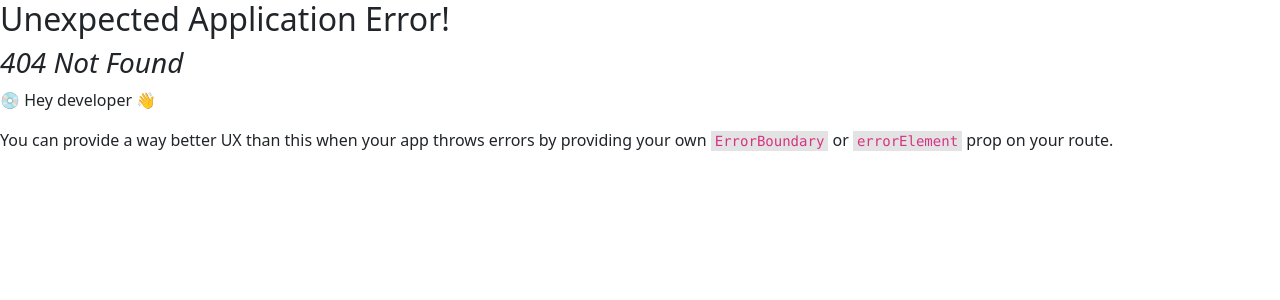
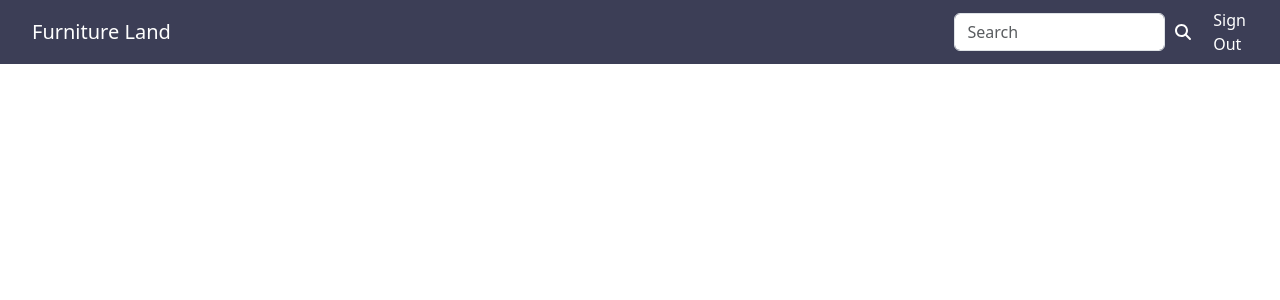
Before and after one commit to rsahilt/furnitureland, a React (Vite) app in the folder furnitureland/: page /admin in a window 1280 px wide. Before the commit this address had no page. Shown: the top 300 px of the page. Built offline with nearby package versions, Linux system fonts and the light colour scheme; a web font is replaced by a local one.

Commit message:
header for admin dashboard

```diff
--- a/furnitureland/src/main.jsx
+++ b/furnitureland/src/main.jsx
@@ -6,6 +6,7 @@ import About from './pages/AboutPage.jsx'
 import Showroom from './pages/Showroom.jsx'
 import Contact from './pages/ContactPage.jsx'
 import Product from './pages/ProductPage.jsx'
+import Dashboard from './pages/Admin/Dashboard.jsx'
 
 import {
   createBrowserRouter,
@@ -33,6 +34,10 @@ const router = createBrowserRouter([
     path: "/products",
     element: <Product />,
   },
+  {
+    path: "/admin",
+    element: <Dashboard />,
+  },
 
 ]);
 
--- /dev/null
+++ b/furnitureland/src/pages/Admin/Dashboard.css
@@ -0,0 +1,14 @@
+.searchbuttonhome{
+    border: none;
+    padding-left: 2px;
+    color: white !important;
+    background-color: transparent;
+}
+
+.searchbuttonhome:hover,
+.searchbuttonhome:active,
+.searchbuttonhome:focus
+{
+    background-color: transparent !important;
+    color: white !important;
+}
--- /dev/null
+++ b/furnitureland/src/pages/Admin/Dashboard.jsx
@@ -0,0 +1,42 @@
+import './Dashboard.css'
+import 'bootstrap/dist/css/bootstrap.min.css';
+import Button from 'react-bootstrap/Button';
+import Container from 'react-bootstrap/Container';
+import Form from 'react-bootstrap/Form';
+import Nav from 'react-bootstrap/Nav';
+import Navbar from 'react-bootstrap/Navbar';
+import NavDropdown from 'react-bootstrap/NavDropdown';
+import { FontAwesomeIcon } from '@fortawesome/react-fontawesome'
+import {faMagnifyingGlass} from '@fortawesome/free-solid-svg-icons'
+import { Link } from 'react-router-dom'
+
+
+
+const dashboard = () => {
+  return (
+        <div>
+            <Navbar expand="lg" style={{backgroundColor:'#3c3e56'}}>
+                <Container fluid>
+                    <Navbar.Brand href="#" style={{color:'#fff', paddingLeft:'20px'}}>Furniture Land</Navbar.Brand>
+                    <Navbar.Toggle aria-controls="navbarScroll" />
+                    <Navbar.Collapse id="navbarScroll">
+                        <Form className="d-flex" style={{marginLeft:'71%'}}>
+                            <Form.Control
+                            type="search"
+                            placeholder="Search"
+                            className="me-2"
+                            aria-label="Search"
+                            />
+                            <Button className='searchbuttonhome' type="submit">
+                                <FontAwesomeIcon icon={faMagnifyingGlass} />
+                            </Button>
+                        </Form>
+                        <Link to="#" style={{marginLeft:'10px', color:'white', textDecoration:'none'}}>Sign Out</Link>
+                    </Navbar.Collapse>
+                </Container>
+            </Navbar>
+        </div>
+  )
+}
+
+export default dashboard
--- a/furnitureland/src/pages/ProductPage.jsx
+++ b/furnitureland/src/pages/ProductPage.jsx
@@ -73,7 +73,7 @@ const Product = () => {
           {products
             .filter(product => !selectedCategory || (selectedCategory === null || product.category_id === selectedCategory.id))
             .map(product => (
-              <Card key={product.id} data-aos="slide-up" style={{ margin: '20px 10px', width: '300px', borderRadius: '0px', border: '1px solid #d1e2e3' }}>
+              <Card key={product.id} data-aos="fade-in" style={{ margin: '20px 10px', width: '300px', borderRadius: '0px', border: '1px solid #d1e2e3' }}>
                 <Card.Img style={{ borderRadius: '0px', height: '300px' }} variant="top" src={prod1} />
                 <Card.Body>
                   <Card.Title className='prod-title'>{product.name}</Card.Title>
```
